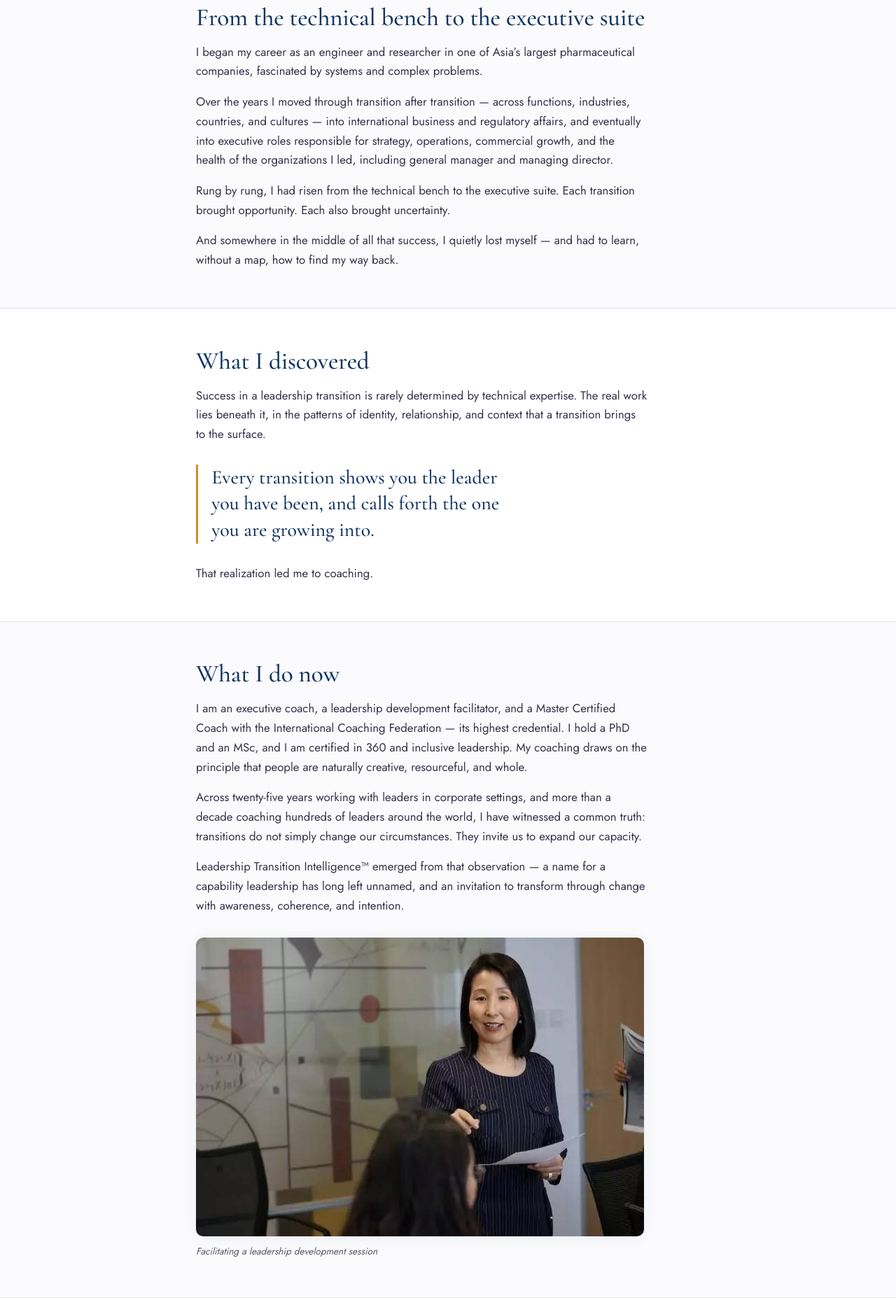
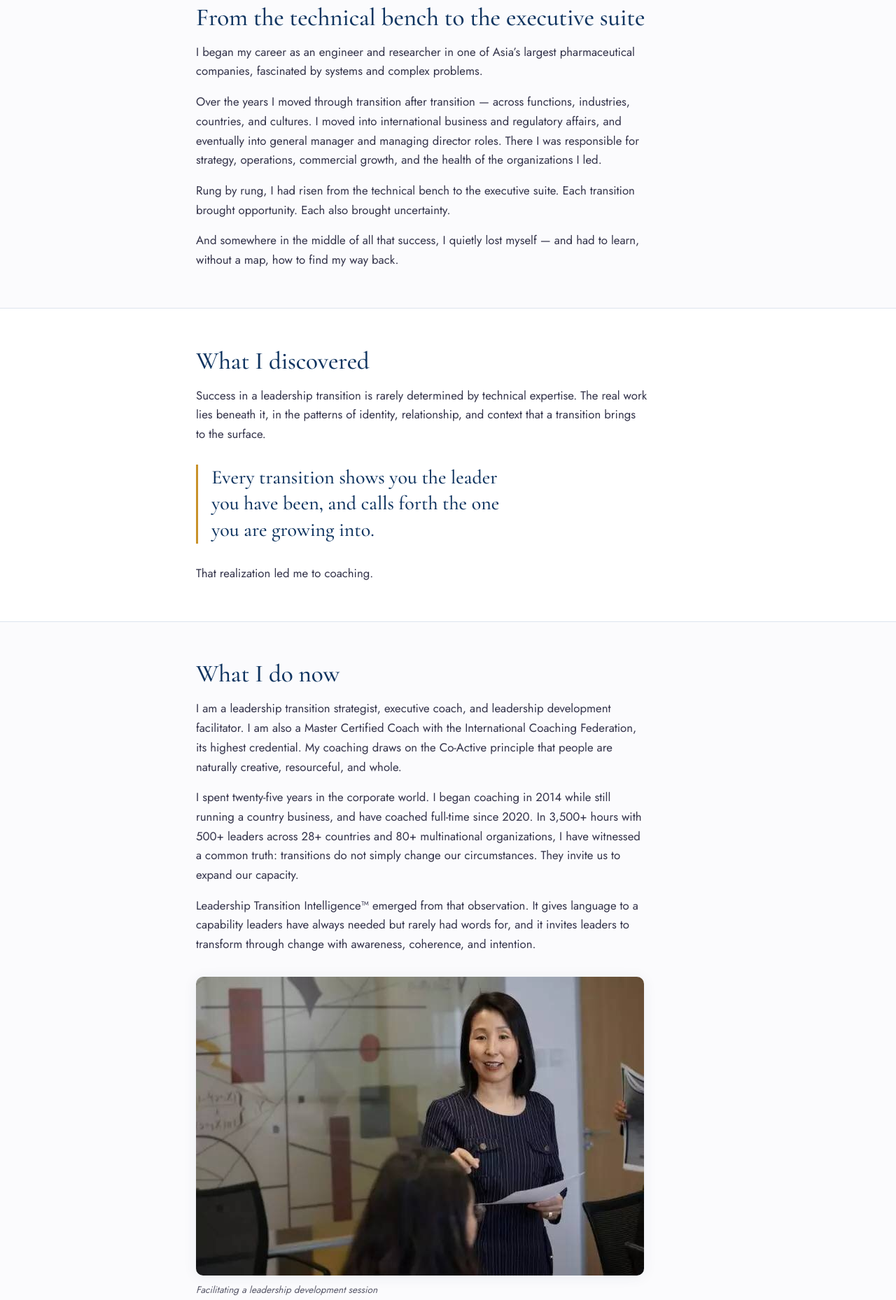
Before and after one commit to liruwang-lgtm/ltq_assessment, a plain HTML site: page about.html in a window 1280 px wide. Shown: the part 640-2498 px from the top of the page at 70% size. Drawn offline with nearby package versions, Linux system fonts and the light colour scheme.

Commit message:
Add files via upload

```diff
--- a/about.html
+++ b/about.html
@@ -4,12 +4,12 @@
 <meta charset="UTF-8">
 <meta name="viewport" content="width=device-width, initial-scale=1">
 <title>About Liru Wang — Executive Coach and Author</title>
-<meta name="description" content="Twenty-five years as an operating executive before coaching full time. Liru Wang coaches senior and emerging leaders through transition, in English and Mandarin.">
+<meta name="description" content="Twenty-five years in the corporate world before coaching full time. Liru Wang coaches senior and emerging leaders through transition, in English and Mandarin.">
 <link rel="canonical" href="https://leadershiptransitionintelligence.com/about.html">
 <meta property="og:type" content="website">
 <meta property="og:site_name" content="Leadership Transition Intelligence">
 <meta property="og:title" content="About Liru Wang — Executive Coach and Author">
-<meta property="og:description" content="Twenty-five years as an operating executive before coaching full time. Liru Wang coaches senior and emerging leaders through transition, in English and Mandarin.">
+<meta property="og:description" content="Twenty-five years in the corporate world before coaching full time. Liru Wang coaches senior and emerging leaders through transition, in English and Mandarin.">
 <meta property="og:url" content="https://leadershiptransitionintelligence.com/about.html">
 <meta name="twitter:card" content="summary">
 <link rel="preconnect" href="https://fonts.googleapis.com"><link rel="preconnect" href="https://fonts.gstatic.com" crossorigin><link href="https://fonts.googleapis.com/css2?family=Cormorant+Garamond:ital,wght@0,500;0,600;1,400;1,500&family=Jost:wght@300;400;500;600&display=swap" rel="stylesheet">
@@ -31,7 +31,7 @@
   <div class="hero-inner hero-split">
     <div>
       <h1>About Liru Wang</h1>
-      <p class="sub">I wrote this book because I needed it long before I could write it.</p>
+      <p class="sub">I wrote <em>Lead Through It</em> because I needed it long before I could write it.</p>
     </div>
     <img class="hero-portrait" src="liru-wang-portrait.jpg" width="720" height="900"
          alt="Liru Wang, PhD, ICF Master Certified Coach">
@@ -44,9 +44,9 @@
   <p>I began my career as an engineer and researcher in one of Asia&rsquo;s largest pharmaceutical
      companies, fascinated by systems and complex problems.</p>
   <p>Over the years I moved through transition after transition &mdash; across functions, industries,
-     countries, and cultures &mdash; into international business and regulatory affairs, and
-     eventually into executive roles responsible for strategy, operations, commercial growth, and the
-     health of the organizations I led, including general manager and managing director.</p>
+     countries, and cultures. I moved into international business and regulatory affairs, and
+     eventually into general manager and managing director roles. There I was responsible for
+     strategy, operations, commercial growth, and the health of the organizations I led.</p>
   <p>Rung by rung, I had risen from the technical bench to the executive suite. Each transition
      brought opportunity. Each also brought uncertainty.</p>
   <p>And somewhere in the middle of all that success, I quietly lost myself &mdash; and had to learn,
@@ -65,16 +65,17 @@
 
 <section><div class="narrow">
   <h2>What I do now</h2>
-  <p>I am an executive coach, a leadership development facilitator, and a Master Certified Coach with
-     the International Coaching Federation &mdash; its highest credential. I hold a PhD and an MSc,
-     and I am certified in 360 and inclusive leadership. My coaching draws on the principle that
-     people are naturally creative, resourceful, and whole.</p>
-  <p>Across twenty-five years working with leaders in corporate settings, and more than a decade
-     coaching hundreds of leaders around the world, I have witnessed a common truth: transitions do
-     not simply change our circumstances. They invite us to expand our capacity.</p>
-  <p>Leadership Transition Intelligence&trade; emerged from that observation &mdash; a name for a
-     capability leadership has long left unnamed, and an invitation to transform through change with
-     awareness, coherence, and intention.</p>
+  <p>I am a leadership transition strategist, executive coach, and leadership development
+     facilitator. I am also a Master Certified Coach with the International Coaching Federation, its
+     highest credential. My coaching draws on the Co-Active principle that people are naturally
+     creative, resourceful, and whole.</p>
+  <p>I spent twenty-five years in the corporate world. I began coaching in 2014 while still running a
+     country business, and have coached full-time since 2020. In 3,500+ hours with 500+ leaders
+     across 28+ countries and 80+ multinational organizations, I have witnessed a common truth:
+     transitions do not simply change our circumstances. They invite us to expand our capacity.</p>
+  <p>Leadership Transition Intelligence&trade; emerged from that observation. It gives language to a
+     capability leaders have always needed but rarely had words for, and it invites leaders to
+     transform through change with awareness, coherence, and intention.</p>
   <figure class="photo-figure"><img src="liru-wang-facilitating.jpg" width="640" height="427"
      loading="lazy" alt="Liru Wang facilitating a leadership session with a group">
     <figcaption>Facilitating a leadership development session</figcaption></figure>
@@ -94,14 +95,20 @@
 <section><div class="narrow">
   <h2>Credentials</h2>
   <ul class="creds">
-    <li>PhD and MSc</li>
+    <li>PhD, Molecular Biology &amp; Biotechnology; MSc, Pharmaceutical Engineering</li>
+    <li>Visiting Scholar, Kitasato University &amp; Institute, Japan, researching under Prof. Satoshi
+        &#332;mura, later a 2015 Nobel laureate</li>
     <li>ICF Master Certified Coach (MCC)</li>
     <li>ICF Mentor Coach Specialist (MCS)</li>
+    <li>Certified Professional Co-Active Coach (CPCC)</li>
     <li>Faculty, inviteCHANGE &mdash; coach training and mentor coaching</li>
     <li>Certified in 360 leadership assessment and inclusive leadership development</li>
-    <li>Twenty-five years as an operating executive: pharmaceutical engineering, regulatory affairs,
-        international business, general manager and managing director roles</li>
-    <li>Author, <em>Lead Through It: A Compass for Leadership Transition Intelligence</em></li>
+    <li>Twenty-five years in corporate leadership across pharmaceutical engineering, regulatory
+        affairs, international business, and general manager and managing director roles</li>
+    <li>Recognized as a Top Transition Coach (Coach Foundation) and one of Edmonton&rsquo;s Top 15
+        Executive Coaches (Influence Digest, 2022)</li>
+    <li>Author, <em>Lead Through It: A Compass for Leadership Transition Intelligence</em>
+        (forthcoming)</li>
     <li>Author, <em>Becoming the Manager You Were Meant to Be</em></li>
     <li>Coaching in English and Mandarin. Based in Edmonton, Canada; working with leaders
         internationally.</li>
```
